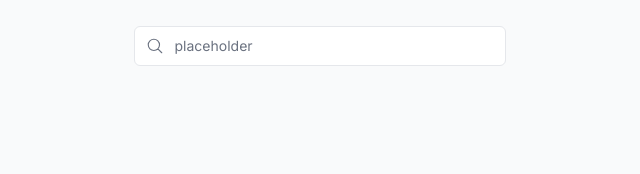
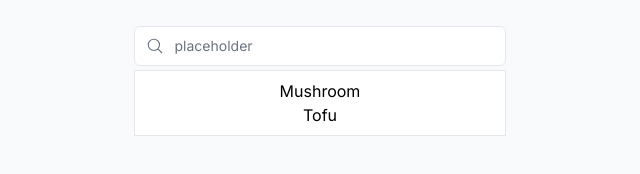
Before and after one commit to polarbearcode/HotpotTimer, a Next.js app in the folder hotpot-timer/: page / in a window 1280 px wide. Shown: the part 126-300 px from the top of the page, without its empty margins (320-960 px from the left). Built offline with nearby package versions, Linux system fonts and the light colour scheme.

Commit message:
added search bar working on suggestions

```diff
--- a/hotpot-timer/app/ui/search.tsx
+++ b/hotpot-timer/app/ui/search.tsx
@@ -2,6 +2,7 @@
 
 import { MagnifyingGlassIcon } from '@heroicons/react/24/outline';
 import { useSearchParams, usePathname, useRouter } from 'next/navigation';
+import { useDebouncedCallback } from 'use-debounce';
 
 export default function Search({ placeholder }: { placeholder: string }) {
 
@@ -9,7 +10,7 @@ export default function Search({ placeholder }: { placeholder: string }) {
     const pathName = usePathname();
     const { replace } = useRouter();
 
-    function handleSearch(term: string) {
+    const handleSearch = useDebouncedCallback((term) => {
       const params = new URLSearchParams(searchParams);
         console.log(term);
 
@@ -20,10 +21,10 @@ export default function Search({ placeholder }: { placeholder: string }) {
         }
 
         replace(`${pathName}?${params.toString()}`);
-    }
-
+    }, 300);
 
   return (
+    <>
       <div className="relative flex flex-1 flex-shrink-0">
         <label htmlFor="search" className="sr-only">
           Search
@@ -37,6 +38,16 @@ export default function Search({ placeholder }: { placeholder: string }) {
           defaultValue={searchParams.get('ingredient')?.toString()}
         />
         <MagnifyingGlassIcon className="absolute left-3 top-1/2 h-[18px] w-[18px] -translate-y-1/2 text-gray-500 peer-focus:text-gray-900" />
+
+        <div className="absolute top-full mt-1 w-full p-2 bg-white border border-gray-200">
+          <ul>
+            <li>Mushroom</li>
+            <li>Tofu</li>
+          </ul>
         </div>
+      </div>
+
+    </>
+
   );
 }
```
Lines whose indentation alone changed are shown as unchanged.
